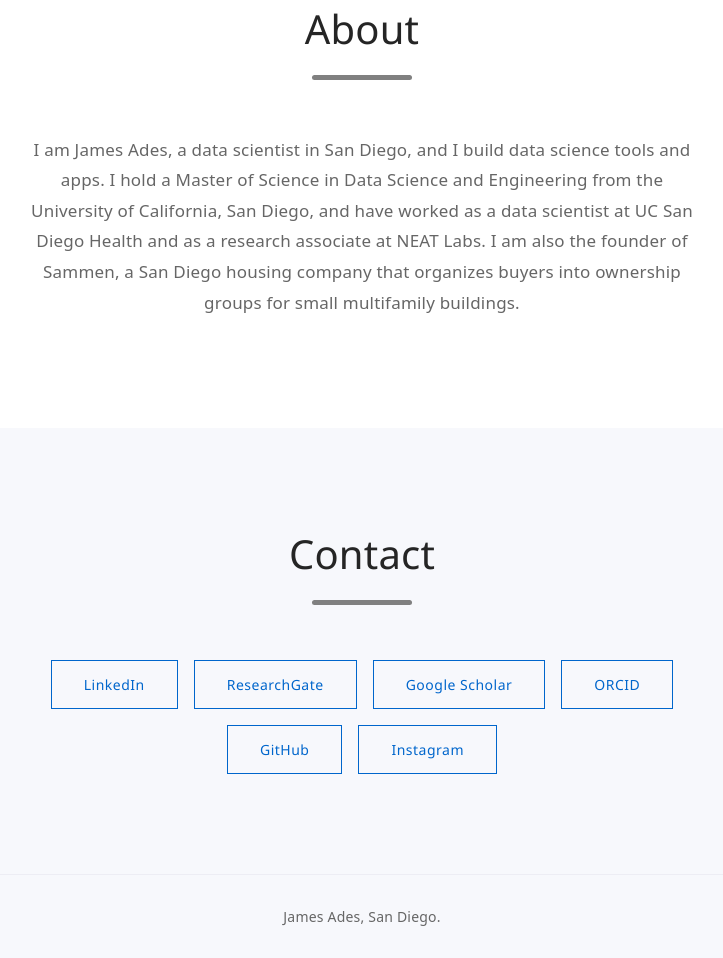
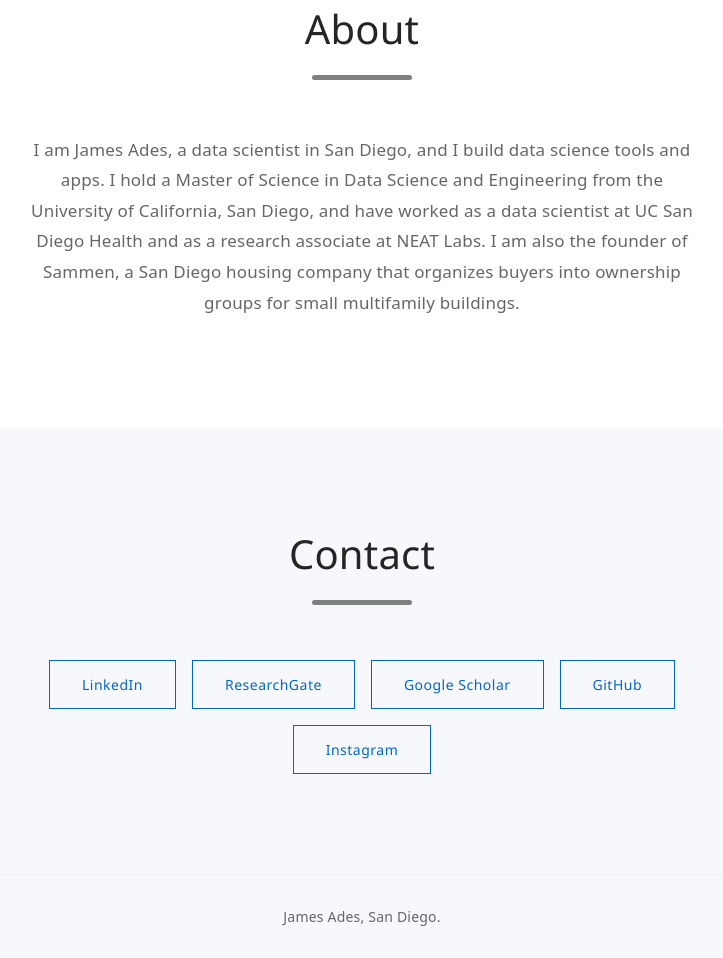
Before and after one commit to Jades1/Jades1.github.io, a plain HTML site: page index.html in a window 1280 px wide. Shown: the part 4696-5654 px from the top of the page, without its empty margins (278-1001 px from the left). Drawn offline with Linux system fonts and the light colour scheme.

Commit message:
Remove the visible ORCID link; keep it in structured data
Co-Authored-By: Claude Opus 5.5 <noreply@anthropic.com>

```diff
--- a/index.html
+++ b/index.html
@@ -338,7 +338,6 @@ footer p { margin: 0; }
       <li><a href="https://www.linkedin.com/in/james-ades-93b346215/" rel="me noopener">LinkedIn</a></li>
       <li><a href="https://www.researchgate.net/profile/James-Ades" rel="me noopener">ResearchGate</a></li>
       <li><a href="https://scholar.google.com/citations?user=cBjMCH8AAAAJ" rel="me noopener">Google Scholar</a></li>
-      <li><a href="https://orcid.org/0000-0003-3101-7385" rel="me noopener">ORCID</a></li>
       <li><a href="https://github.com/james-ades" rel="me noopener">GitHub</a></li>
       <li><a href="https://www.instagram.com/jades802/" rel="me noopener">Instagram</a></li>
     </ul>
```
Also changed, not shown: 1 other file.
